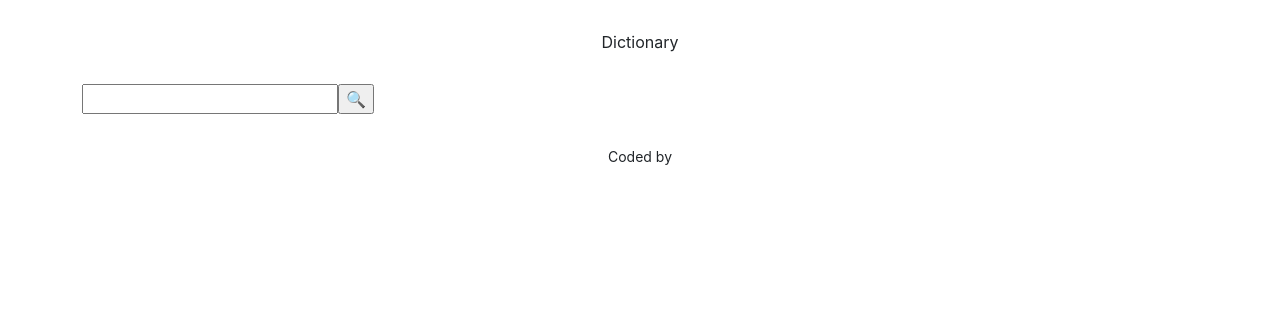
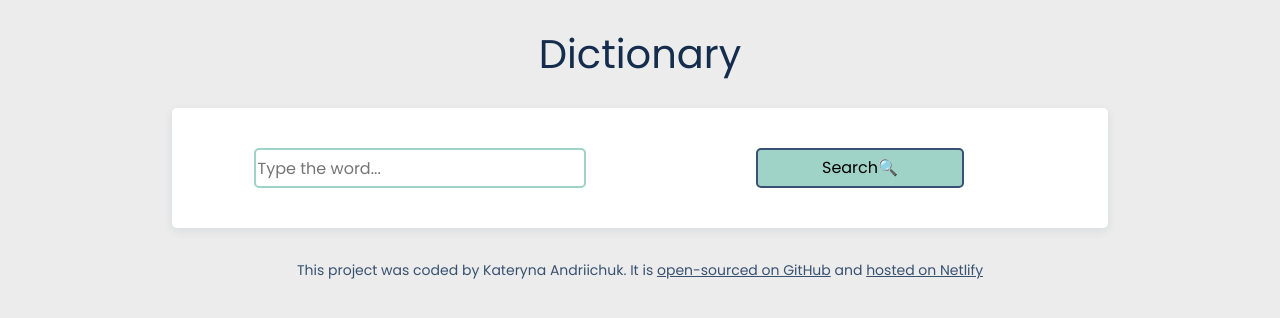
Before and after one commit to kate0427/dictionary-project-react, a React (Create React App) app: page / in a window 1280 px wide. Shown: the top 318 px of the page. Built offline with nearby package versions, Linux system fonts and the light colour scheme.

Commit message:
added styling

```diff
--- a/public/index.html
+++ b/public/index.html
@@ -14,6 +14,12 @@
       rel="stylesheet"
       integrity="sha384-GLhlTQ8iRABdZLl6O3oVMWSktQOp6b7In1Zl3/Jr59b6EGGoI1aFkw7cmDA6j6gD"
       crossorigin="anonymous"
+    />
+    <link rel="preconnect" href="https://fonts.googleapis.com" />
+    <link rel="preconnect" href="https://fonts.gstatic.com" crossorigin />
+    <link
+      href="https://fonts.googleapis.com/css2?family=Playfair+Display:wght@700&family=Poppins:ital,wght@0,300;0,400;1,300;1,400&display=swap"
+      rel="stylesheet"
     />
     <!--
       manifest.json provides metadata used when your web app is installed on a
--- a/src/App.css
+++ b/src/App.css
@@ -1,5 +1,17 @@
+.App {
+  width: 80%;
+  margin: 0 auto;
+}
+
 .App header,
 .App footer {
   text-align: center;
   margin: 30px 0;
 }
+
+.App h1 {
+  color: #142d4c;
+}
+.App a {
+  color: #385170;
+}
--- a/src/App.js
+++ b/src/App.js
@@ -5,10 +5,29 @@ function App() {
   return (
     <div className="App">
       <div className="container">
-        <header>Dictionary</header>
+        <header>
+          <h1>Dictionary</h1>
+        </header>
         <Dictionary />
         <footer className="text-center">
-          <small>Coded by</small>
+          <small>
+            This project was coded by Kateryna Andriichuk. It is{" "}
+            <a
+              href="https://github.com/kate0427/dictionary-project-react"
+              target="_blank"
+              rel="noopener noreferrer"
+            >
+              open-sourced on GitHub
+            </a>{" "}
+            and{" "}
+            <a
+              href="https://dictionary-react-kateryna.netlify.app/"
+              target="_blank"
+              rel="noopener noreferrer"
+            >
+              hosted on Netlify
+            </a>
+          </small>
         </footer>
       </div>
     </div>
--- a/src/Dictionary.css
+++ b/src/Dictionary.css
@@ -0,0 +1,35 @@
+.Dictionary section {
+  background: white;
+  padding: 40px;
+  border-radius: 5px;
+  box-shadow: 0px 3px 10px rgba(56, 81, 112, 0.1);
+  margin: 20px;
+}
+
+.Dictionary .searchbar {
+  border: 2px solid #9fd3c7;
+  border-radius: 5px;
+  height: 40px;
+}
+
+.Dictionary .searchbar:focus {
+  border-color: #385170;
+  outline: none;
+}
+
+.Dictionary .searchbutton {
+  background-color: #9fd3c7;
+  border: 2px solid #385170;
+  border-radius: 5px;
+  height: 40px;
+  padding: 5px 0;
+}
+
+@media (max-width: 575px) {
+  .Dictionary .searchbutton {
+    margin-top: 25px;
+  }
+  .Meaning {
+    text-align: justify;
+  }
+}
--- a/src/Dictionary.js
+++ b/src/Dictionary.js
@@ -22,11 +22,31 @@ export default function Dictionary() {
     setKeyword(event.target.value);
   }
   return (
-    <div className="Dictionary">
-      <form onSubmit={search}>
-        <input type="search" onChange={handleKeywordChange}></input>
-        <input type="submit" className="searchbutton" value="🔍"></input>
-      </form>
+    <div className=" container Dictionary">
+      <section>
+        <form onSubmit={search}>
+          {" "}
+          <div className="row">
+            <div className="col-sm text-center">
+              <input
+                className="searchbar"
+                type="search"
+                onChange={handleKeywordChange}
+                placeholder="Type the word..."
+                style={{ width: "80%" }}
+              ></input>
+            </div>
+            <div className="col-sm text-center">
+              <input
+                type="submit"
+                className="searchbutton "
+                value="Search🔍"
+                style={{ width: "50%" }}
+              ></input>
+            </div>{" "}
+          </div>
+        </form>
+      </section>
       <Results results={results} />
     </div>
   );
--- a/src/Meaning.js
+++ b/src/Meaning.js
@@ -8,14 +8,9 @@ export default function Meaning(props) {
       {props.meaning.definitions.map(function (definition, index) {
         return (
           <div key={index}>
-            <div>
-              <strong>Definition:</strong>
-              {definition.definition}
-              <br />
-              <em>{definition.example}</em>
-              <br />
-              <Synonyms synonyms={definition.synonyms} />
-            </div>
+            <div className="definition">{definition.definition}</div>
+            <div className="example">{definition.example}</div>
+            <Synonyms synonyms={definition.synonyms} />
           </div>
         );
       })}
--- a/src/Phonetic.js
+++ b/src/Phonetic.js
@@ -12,11 +12,8 @@ export default function Phonetic(props) {
         showJumpControls={false}
         autoPlayAfterSrcChange={false}
         customAdditionalControls={[]}
-        style={{
-          width: "300px",
-        }}
       />
-      <br />
+
       {props.phonetic.text}
     </div>
   );
--- /dev/null
+++ b/src/Results.css
@@ -0,0 +1,48 @@
+.Results h2 {
+  color: #142d4c;
+  font-size: 39px;
+  margin: 0;
+}
+
+.Phonetic .rhap_container {
+  display: block;
+  border: 2px solid #9fd3c7;
+  border-radius: 5px;
+  margin: 20px auto;
+  max-width: 400px;
+}
+
+.Meaning h3 {
+  color: #142d4c;
+  font-size: 30px;
+  margin-bottom: 20px;
+  padding-left: 40px;
+}
+
+.Meaning .definition {
+  font-size: 17px;
+}
+
+.Meaning .example {
+  font-size: 15px;
+  opacity: 0.7;
+  font-style: italic;
+  margin-top: 5px;
+}
+
+.Synonyms {
+  margin: 10px 20px 20px 20px;
+  padding: 0;
+  opacity: 0.8;
+}
+.Synonyms li {
+  display: inline-block;
+  padding-right: 15px;
+}
+
+@media (max-width: 575px) {
+  .Meaning h3 {
+    padding-left: 0;
+    text-align: center;
+  }
+}
--- a/src/Results.js
+++ b/src/Results.js
@@ -1,11 +1,13 @@
 import React from "react";
 import Meaning from "./Meaning";
 import Phonetic from "./Phonetic";
+import "./Results.css";
 
 export default function Results(props) {
   if (props.results) {
     return (
       <div className="Results">
+        <section className="text-center">
           <h2>{props.results.word}</h2>
           {props.results.phonetics.map(function (phonetic, index) {
             if (index === 0) {
@@ -18,11 +20,12 @@ export default function Results(props) {
               return null;
             }
           })}
+        </section>
         {props.results.meanings.map(function (meaning, index) {
           return (
-            <div key={index}>
+            <section key={index}>
               <Meaning meaning={meaning} />
-            </div>
+            </section>
           );
         })}
       </div>
--- a/src/Synonyms.js
+++ b/src/Synonyms.js
@@ -6,7 +6,7 @@ export default function Synonyms(props) {
       <ul className="Synonyms">
         {props.synonyms.map(function (synonym, index) {
           return <li key={index}>{synonym}</li>;
-        })}{" "}
+        })}
       </ul>
     );
   } else {
--- a/src/index.css
+++ b/src/index.css
@@ -1,13 +1,14 @@
 body {
   margin: 0;
-  font-family: -apple-system, BlinkMacSystemFont, 'Segoe UI', 'Roboto', 'Oxygen',
-    'Ubuntu', 'Cantarell', 'Fira Sans', 'Droid Sans', 'Helvetica Neue',
-    sans-serif;
+  font-family: "Playfair Display", serif;
+  font-family: "Poppins", sans-serif;
   -webkit-font-smoothing: antialiased;
   -moz-osx-font-smoothing: grayscale;
+  background-color: #ececec;
+  color: #385170;
 }
 
 code {
-  font-family: source-code-pro, Menlo, Monaco, Consolas, 'Courier New',
+  font-family: source-code-pro, Menlo, Monaco, Consolas, "Courier New",
     monospace;
 }
```
Lines whose indentation alone changed are shown as unchanged.
